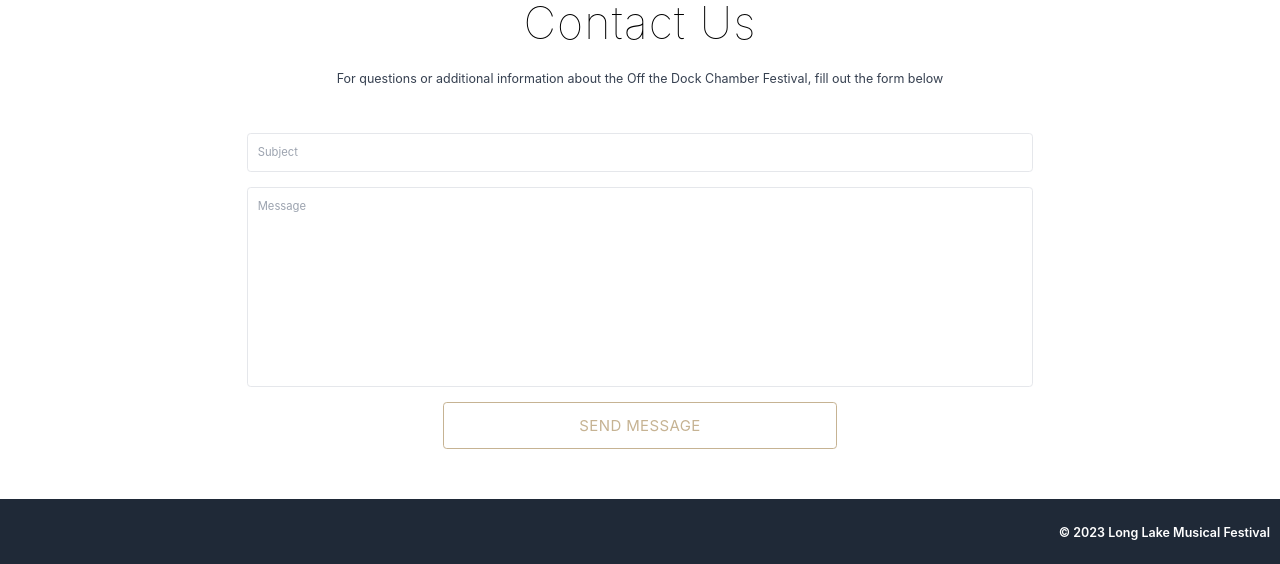
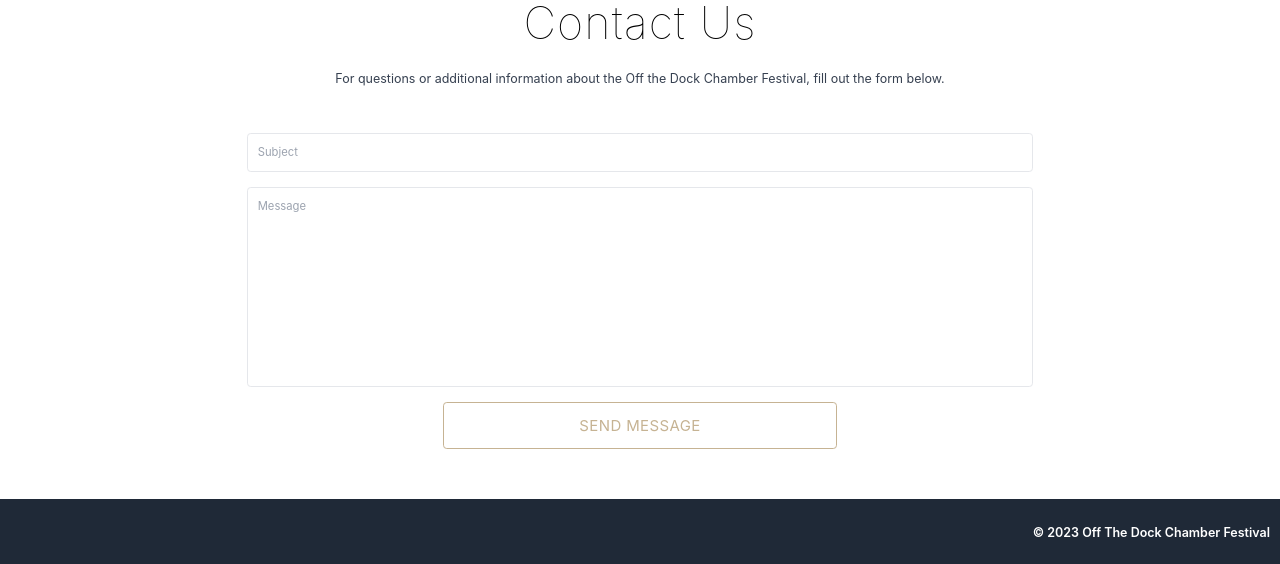
Before and after one commit to sungminlee417/Collin-Luke-Joe-Festival, a React (Create React App) app: page / in a window 1280 px wide. Shown: the part 2308-2872 px from the top of the page. Built offline with nearby package versions, Linux system fonts and the light colour scheme.

Commit message:
changes to footer

```diff
--- a/src/components/Contact.tsx
+++ b/src/components/Contact.tsx
@@ -29,7 +29,7 @@ const ContactForm = () => {
       </h3>
       <h4 className="text-xl text-gray-700 text-center">
         For questions or additional information about the Off the Dock Chamber
-        Festival, fill out the form below
+        Festival, fill out the form below.
       </h4>
       <div className="w-full md:w-2/3 mt-8">
         <Formik
--- a/src/components/Footer.tsx
+++ b/src/components/Footer.tsx
@@ -6,7 +6,7 @@ const Footer = () => {
       <div className="container mx-auto py-10 px-4">
         <div className="text-right">
           <p className="text-xl font-semibold">
-            &copy; {currentYear} Long Lake Musical Festival
+            &copy; {currentYear} Off The Dock Chamber Festival
           </p>
         </div>
       </div>
--- a/src/components/Navigation.tsx
+++ b/src/components/Navigation.tsx
@@ -66,7 +66,7 @@ function Navigation() {
         <li>
           <NavLink to="/about">
             <span
-              className={`hidden lg:block hover:text-gray-900 transition-all duration-300 ${
+              className={`hidden lg:block transition-all duration-300 ${
                 scroll
                   ? "text-[#c6b393] hover:text-[#b8a179]"
                   : "text-[#E1D7C6] hover:text-[#c6b393]"
@@ -90,7 +90,7 @@ function Navigation() {
             rel="noopener noreferrer"
           >
             <span
-              className={`hidden lg:block hover:text-gray-900 transition-all duration-300 ${
+              className={`hidden lg:block transition-all duration-300 ${
                 scroll
                   ? "text-[#c6b393] hover:text-[#b8a179]"
                   : "text-[#E1D7C6] hover:text-[#c6b393]"
```
